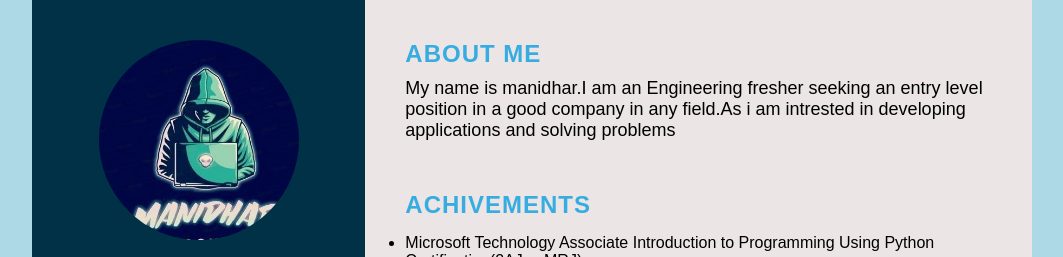
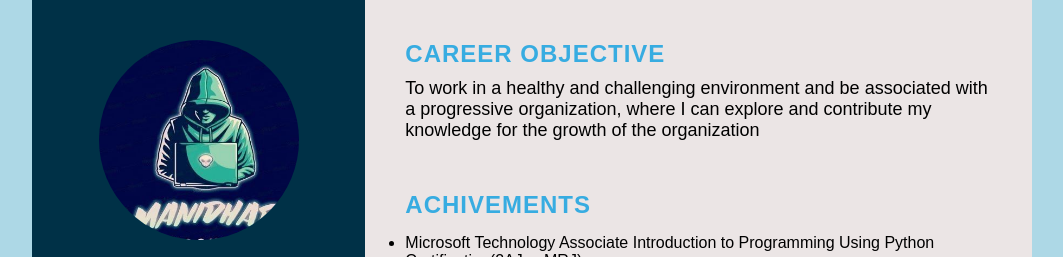
Before and after one commit to manidhareddy/resume_model, a plain HTML site: page index.html in a window 1280 px wide. Shown: the top 257 px of the page, without its empty margins (108-1171 px from the left). Drawn offline with Linux system fonts and the light colour scheme.

Commit message:
Add resume_model

```diff
--- a/index.html
+++ b/index.html
@@ -75,10 +75,10 @@ crossorigin="anonymous" referrerpolicy="no-referrer" />
    <div class = "right_Side">
 
     <div class="about">
-      <h2 class="title2">About Me</h2>
-      <p>  My name is manidhar.I am an Engineering fresher seeking an entry
-        level position in a good company in any field.As i am intrested in developing
-        applications and solving problems
+      <h2 class="title2">Career Objective</h2>
+      <p>  To work  in a healthy and challenging environment and be associated
+        with a progressive organization, where I can explore and contribute my
+        knowledge for the growth of the organization
       </p>
     </div>
     <div class="ach">
```
